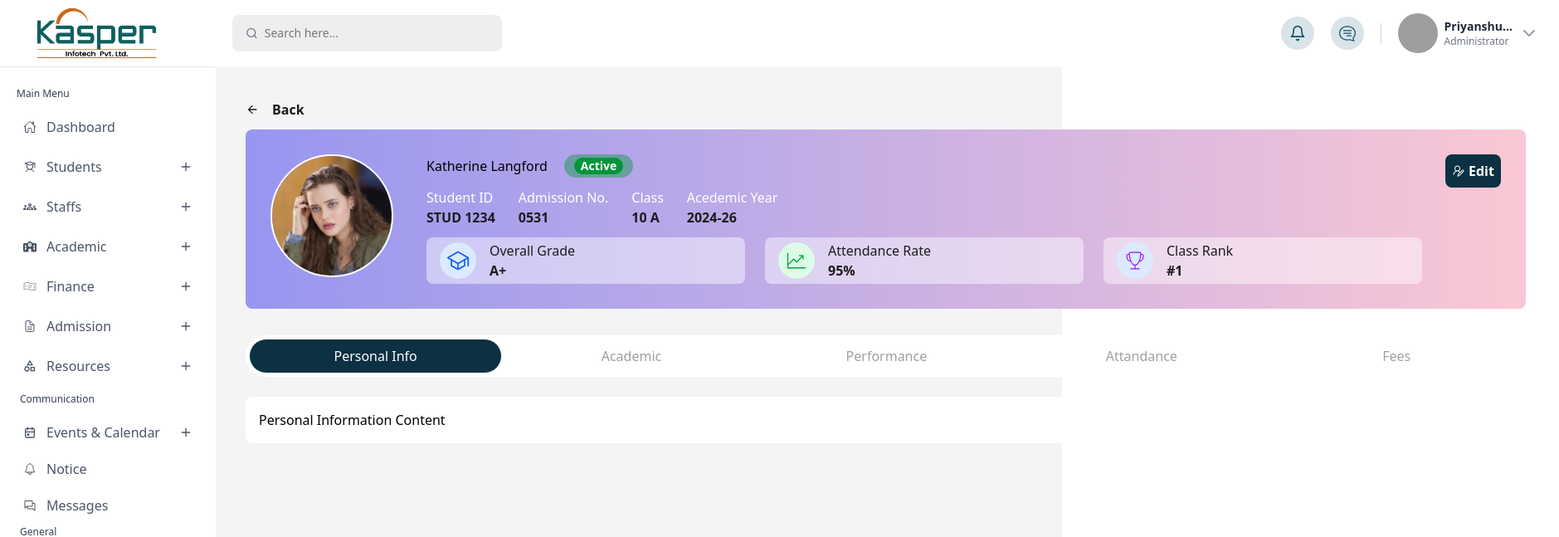
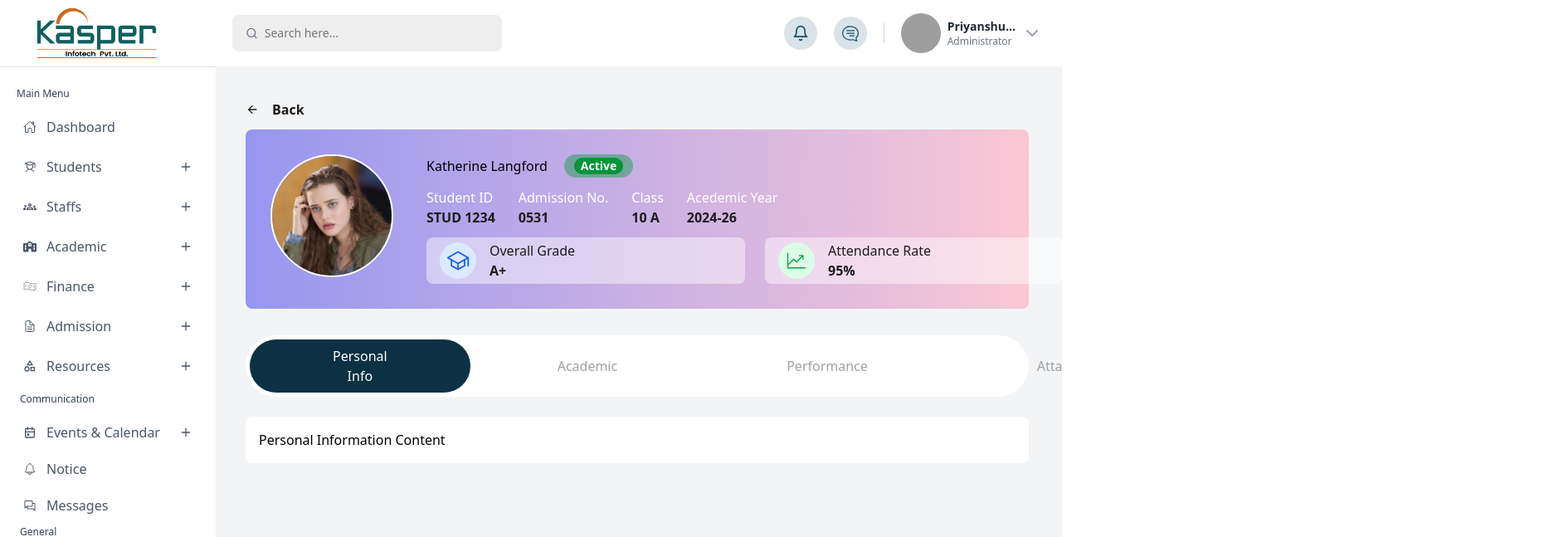
Before and after one commit to codesaurabhk/SMS_new, a React (Vite) app in the folder client/: page /Studentdetails in a window 1280 px wide. Shown: the top 647 px of the page at 83% size, 1879 px wide, since content can reach past the window. Built offline with nearby package versions, Linux system fonts and the light colour scheme; grey boxes are pictures that could not be loaded.

Commit message:
sidebar fixed

```diff
--- a/client/src/components/Menu.jsx
+++ b/client/src/components/Menu.jsx
@@ -79,13 +79,13 @@ function Menu() {
   }, [openSidebar]);
 
   return (
-    <div className="flex h-screen bg-gray-100">
+    <div className="flex h-screen bg-gray-100 overflow-hidden">
 
       {/* ===== SIDEBAR ===== */}
       <aside
         className={`
           fixed lg:static z-50
-          h-full w-64 bg-white
+          h-screen w-64 bg-white
           transform transition-transform duration-300
           ${openSidebar ? "translate-x-0" : "-translate-x-full"}
           lg:translate-x-0
@@ -95,10 +95,10 @@ function Menu() {
       </aside>
 
       {/* ===== RIGHT AREA ===== */}
-      <div className="flex flex-col flex-1">
+      <div className="flex flex-col flex-1 min-w-0">
 
         {/* NAVBAR (STARTS AFTER SIDEBAR) */}
-        <div >
+        <div className="sticky top-0 z-30 bg-white">
           <Navbar
             onToggleSidebar={() => setOpenSidebar(v => !v)}
             isSidebarOpen={openSidebar}
@@ -106,7 +106,12 @@ function Menu() {
         </div>
 
         {/* PAGE CONTENT */}
-        <main className="flex-1 overflow-y-auto p-6">
+        <main className="
+    flex-1 overflow-y-auto min-w-0
+    px-3 py-4
+    sm:px-4 sm:py-4
+    md:px-6 md:py-6
+  ">
           <Outlet />
         </main>
 
--- a/client/src/components/Sidebar/Sidebar.jsx
+++ b/client/src/components/Sidebar/Sidebar.jsx
@@ -15,6 +15,8 @@ import { PiChats } from "react-icons/pi";
 import { IoSettingsOutline } from "react-icons/io5";
 import { GrLogout } from "react-icons/gr";
 import { FaRegNewspaper } from "react-icons/fa6";
+import munc_logo from "../../assets/images/munc-logo.png";
+
 
 function Sidebar() {
   const [openStudents, setOpenStudents] = useState(false);
@@ -50,7 +52,7 @@ function Sidebar() {
       <div className="border-t text-[#E6E6E6]" />
 
       {/* Menu */}
-      <nav className="px-4 py-3 text-sm text-gray-700 mt-3 overflow-y-auto scrollbar-hide">
+      <nav className="px-4 py-3 text-sm text-gray-700 mt-3  flex-1 overflow-y-auto scrollbar-hide">
         <p className="text-xs mb-3 ml-1">Main Menu</p>
 
         {/* Dashboard */}
@@ -341,7 +343,7 @@ function Sidebar() {
       </nav>
 
       {/* Footer */}
-      <div className="mt-auto p-4 text-xs text-gray-400">MUN-C™</div>
+      <div className="h-[60px] w-auto  "> <img src={munc_logo} alt="logo" /></div>
     </aside>
   );
 }
```
Also changed, not shown: client/src/assets/images/munc-logo.png (added).
